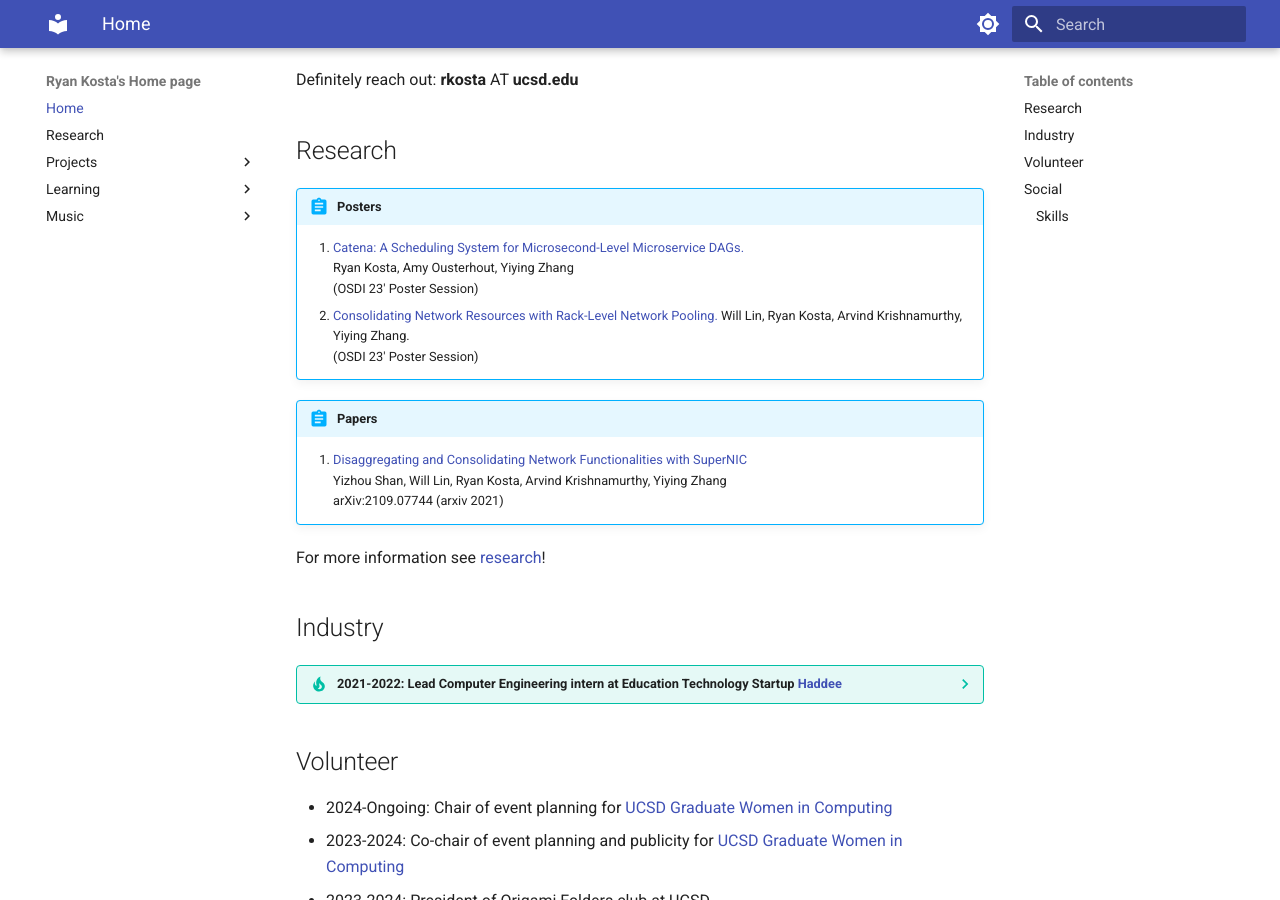
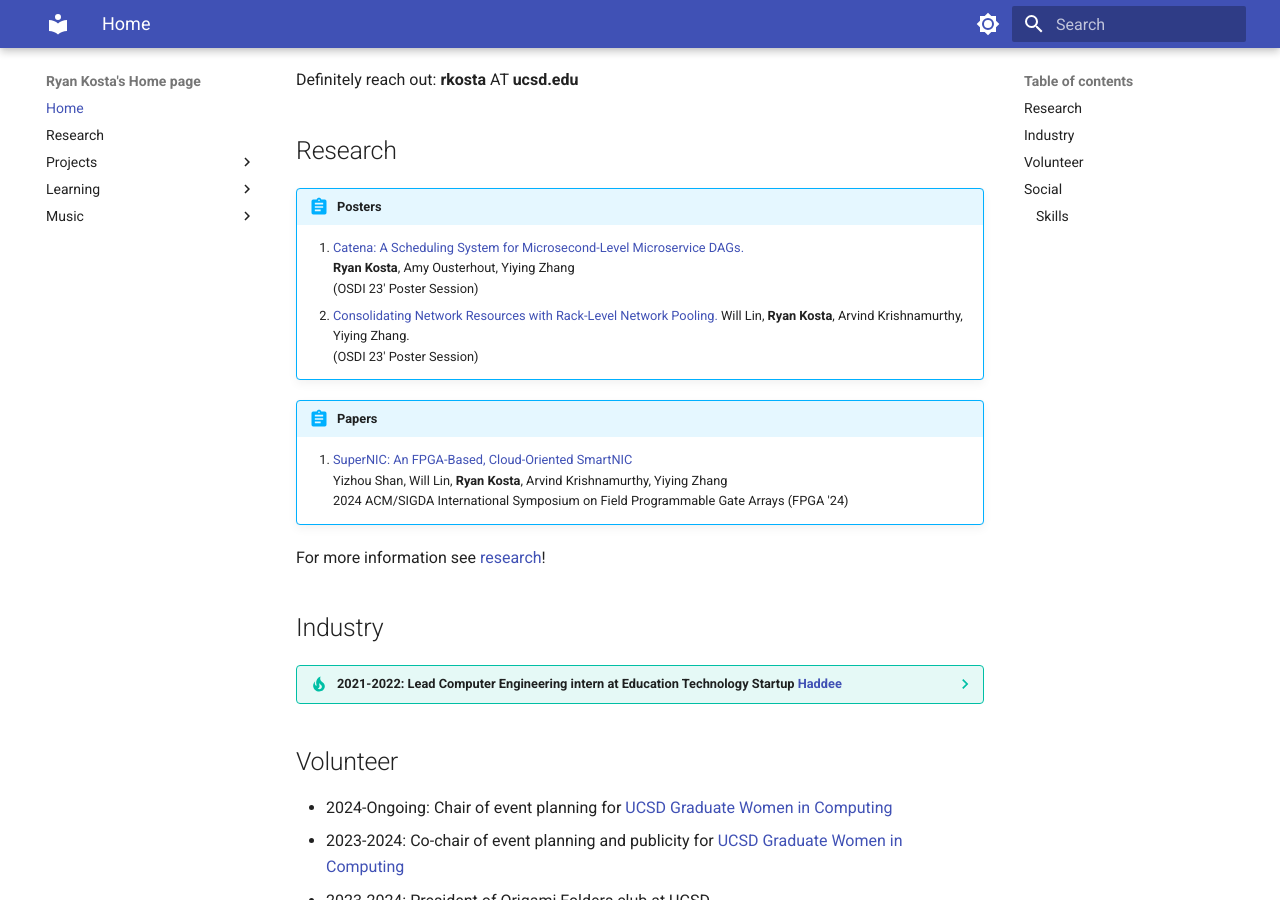
Before and after one commit to ryankosta/ryankosta.github.io, an MkDocs documentation site: the page built from docs/index.md, in a window 1280 px wide and 900 px high, scrolled down 423 px. Built offline with MkDocs 1.6.1 and Material for MkDocs 9.7.7, drawn with Linux system fonts in a browser that asks for light colours.

Commit message:
update reference for supernic

```diff
--- a/docs/index.md
+++ b/docs/index.md
@@ -16,16 +16,16 @@ Definitely reach out: **rkosta** AT **ucsd.edu**
 ## Research
 !!! abstract "Posters"
 	1. [Catena: A Scheduling System for Microsecond-Level Microservice DAGs.](media/osdi-23-poster-catena-full.pdf)
-	Ryan Kosta, Amy Ousterhout, Yiying Zhang
+	**Ryan Kosta**, Amy Ousterhout, Yiying Zhang
 	(OSDI 23' Poster Session)
 	2. [Consolidating Network Resources with Rack-Level Network Pooling.](media/osdi-23-poster-snic-full.pdf)
-	Will Lin, Ryan Kosta, Arvind Krishnamurthy, Yiying Zhang.
+	Will Lin, **Ryan Kosta**, Arvind Krishnamurthy, Yiying Zhang.
 	(OSDI 23' Poster Session)
 
 !!! abstract "Papers"
-	1. [Disaggregating and Consolidating Network Functionalities with SuperNIC](https://arxiv.org/pdf/2109.07744.pdf)
-	Yizhou Shan, Will Lin, Ryan Kosta, Arvind Krishnamurthy, Yiying Zhang
-	arXiv:2109.07744 (arxiv 2021)
+	1. [SuperNIC: An FPGA-Based, Cloud-Oriented SmartNIC](https://dl.acm.org/doi/10.1145/3626202.3637564)
+	Yizhou Shan, Will Lin, **Ryan Kosta**, Arvind Krishnamurthy, Yiying Zhang
+	2024 ACM/SIGDA International Symposium on Field Programmable Gate Arrays (FPGA '24)
 
 For more information see [research](research/research.md)!
 
```
